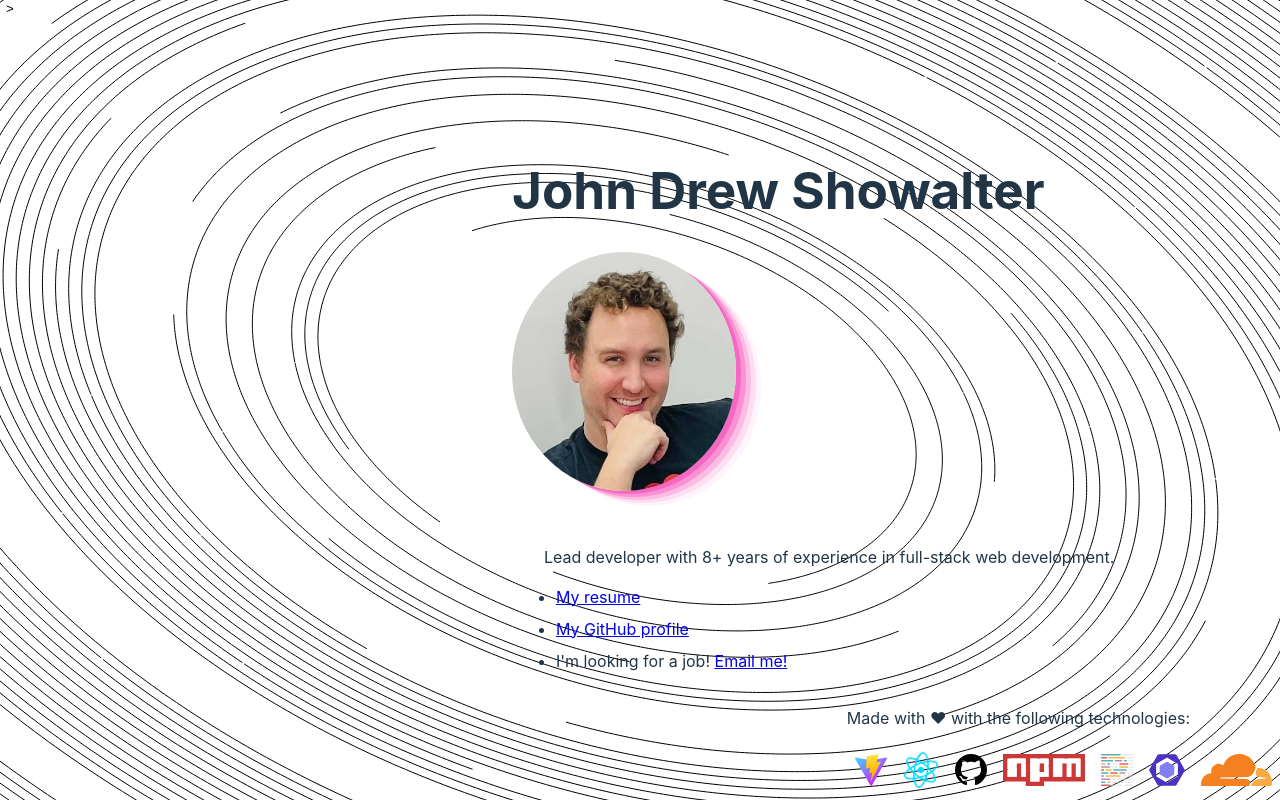
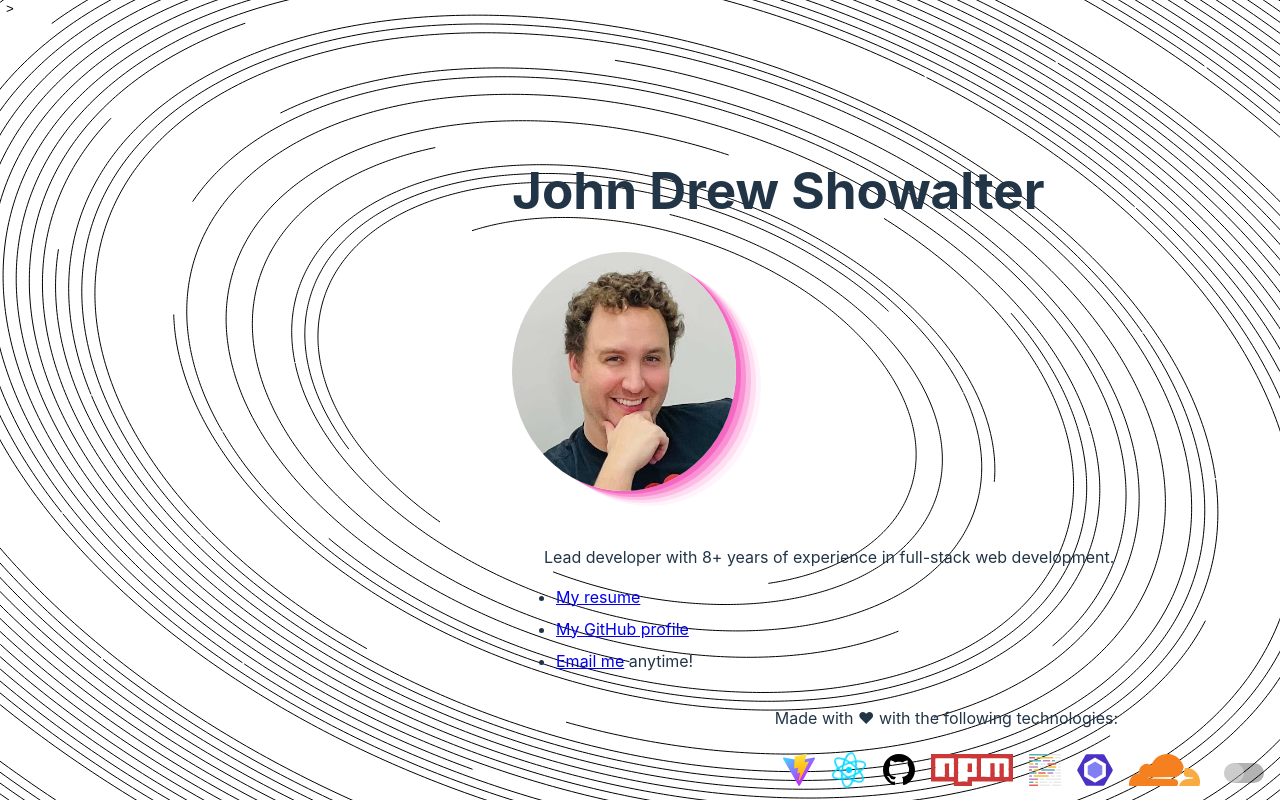
Before and after one commit to one19/119.is, a React (Vite) app: page / in a window 1280 px wide. Built offline with nearby package versions, Linux system fonts and the light colour scheme.

Commit message:
:recycle: nest background and allow toggling.

```diff
--- a/src/App.tsx
+++ b/src/App.tsx
@@ -1,12 +1,18 @@
-import BackgroundSpiral from './BackgroundSpiral';
+import { useState } from 'react';
+import BackgroundSpinner from './backgrounds/spinner/BasicSpinner';
+import BackgroundSpiral from './backgrounds/spiral/BasicSpiral';
 import Footer from './Footer';
+import Toggle from './Toggle';
 import faceUrl from './assets/face-tinyfied.jpg';
 import resumeUrl from './assets/resume.pdf';
 import './App.css';
 
-const App = () => (
+const App = () => {
+  const [spinnerGo, setSpinnerGo] = useState(false);
+
+  return (
     <>
-    <BackgroundSpiral />
+      {spinnerGo ? <BackgroundSpinner /> : <BackgroundSpiral />}
       <h1>John Drew Showalter</h1>
       <img className="face" src={faceUrl} alt="John Drew Showalter" />
       <div className="card">
@@ -23,12 +29,15 @@ const App = () => (
             </a>
           </li>
           <li>
-          I'm looking for a job! <a href="mailto:drew@119.is">Email me!</a>
+            <a href="mailto:drew@119.is">Email me</a> anytime!
           </li>
         </ul>
       </div>
-    <Footer />
+      <Footer>
+        <Toggle isOn={spinnerGo} setIsOn={setSpinnerGo} />
+      </Footer>
     </>
   );
+};
 
 export default App;
--- a/src/Footer.css
+++ b/src/Footer.css
@@ -2,7 +2,11 @@
   position: absolute;
   bottom: 0;
   right: 0;
-  align-items: flex-start;
+}
+
+.linkHolster {
+  display: flex;
+  align-items: center;
 }
 
 .logo {
--- a/src/Footer.tsx
+++ b/src/Footer.tsx
@@ -7,11 +7,16 @@ import prettierLogo from './assets/prettier.svg';
 import cloudflareLogo from './assets/cloudflare.svg';
 import './Footer.css';
 
-const Footer = () => (
+type Props = {
+  children?: React.ReactNode;
+};
+
+const Footer = ({ children }: Props) => (
   <div className="footer">
     <p>
       Made with <span className="heart">♥</span> with the following technologies:
     </p>
+    <div className="linkHolster">
       <a href="https://vitejs.dev" target="_blank">
         <img src={viteLogo} className="logo vite" alt="Vite logo" />
       </a>
@@ -33,6 +38,8 @@ const Footer = () => (
       <a href="https://www.cloudflare.com/" target="_blank">
         <img src={cloudflareLogo} className="logo cloudflare" alt="Cloudflare logo" />
       </a>
+      {children}
+    </div>
   </div>
 );
 
--- a/src/generateFloatLookup.ts
+++ b/src/backgrounds/generateFloatLookup.ts
@@ -13,6 +13,6 @@ const generateFloatLookup = async (count: number, today: string): Promise<number
   });
 };
 
-console.log("Please ask me why I'm generating a lookup table for drawing a pretty spiral!");
+console.log("Please ask me why I'm generating a lookup table for drawing random things!");
 
 export default generateFloatLookup;
--- a/src/BackgroundSpiral.tsx
+++ b/src/backgrounds/spiral/BasicSpiral.tsx
@@ -1,6 +1,6 @@
 import React, { useRef, useEffect, useState } from 'react';
-import generateFloatLookup from './generateFloatLookup';
-import ShowCodeButton from './ShowCodeButton';
+import generateFloatLookup from '../generateFloatLookup';
+import ShowCodeButton from '../../ShowCodeButton';
 
 // our magic vite plugin transforms this into the raw code of this file
 const fileContents = '@raw';
```
Lines whose indentation alone changed are shown as unchanged.
